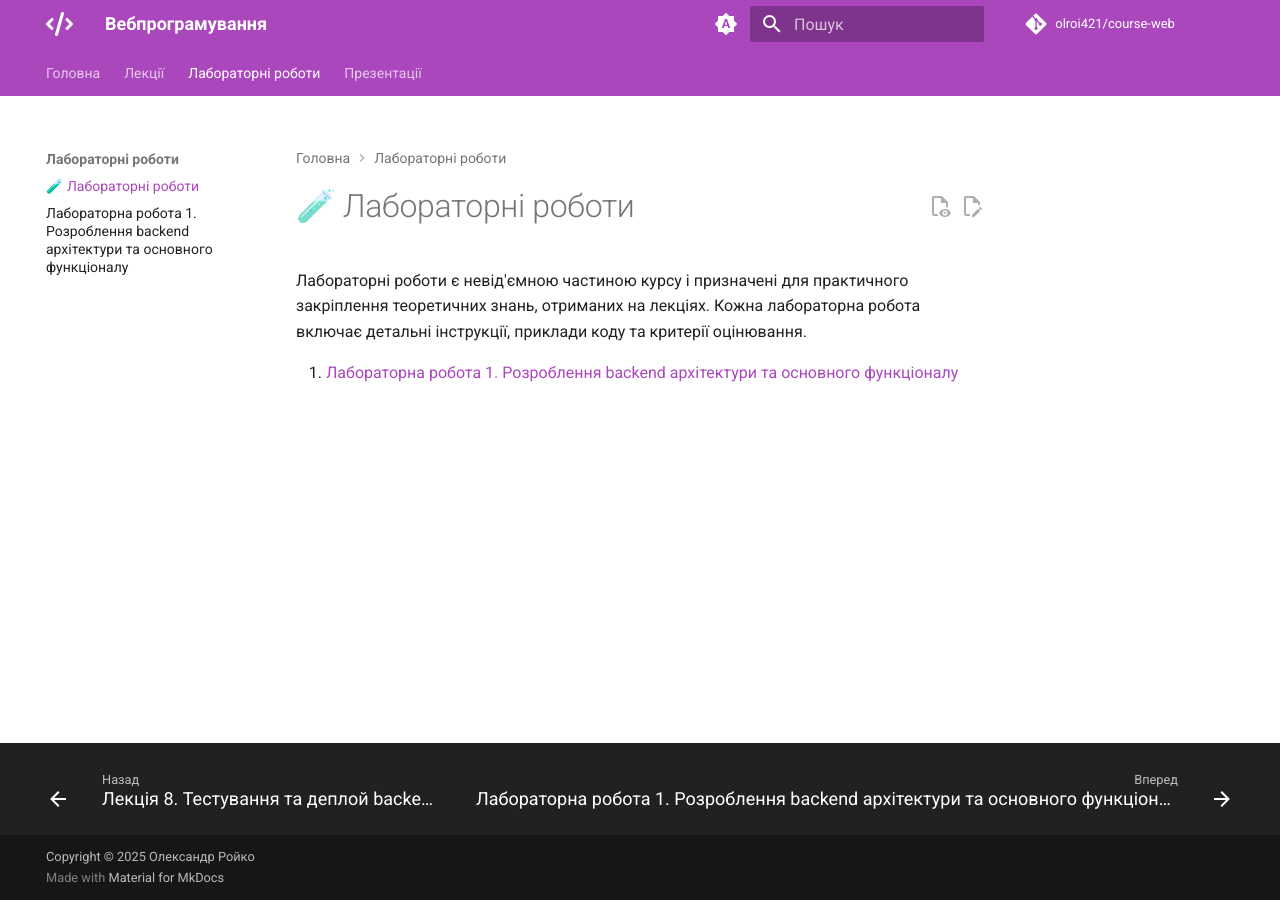
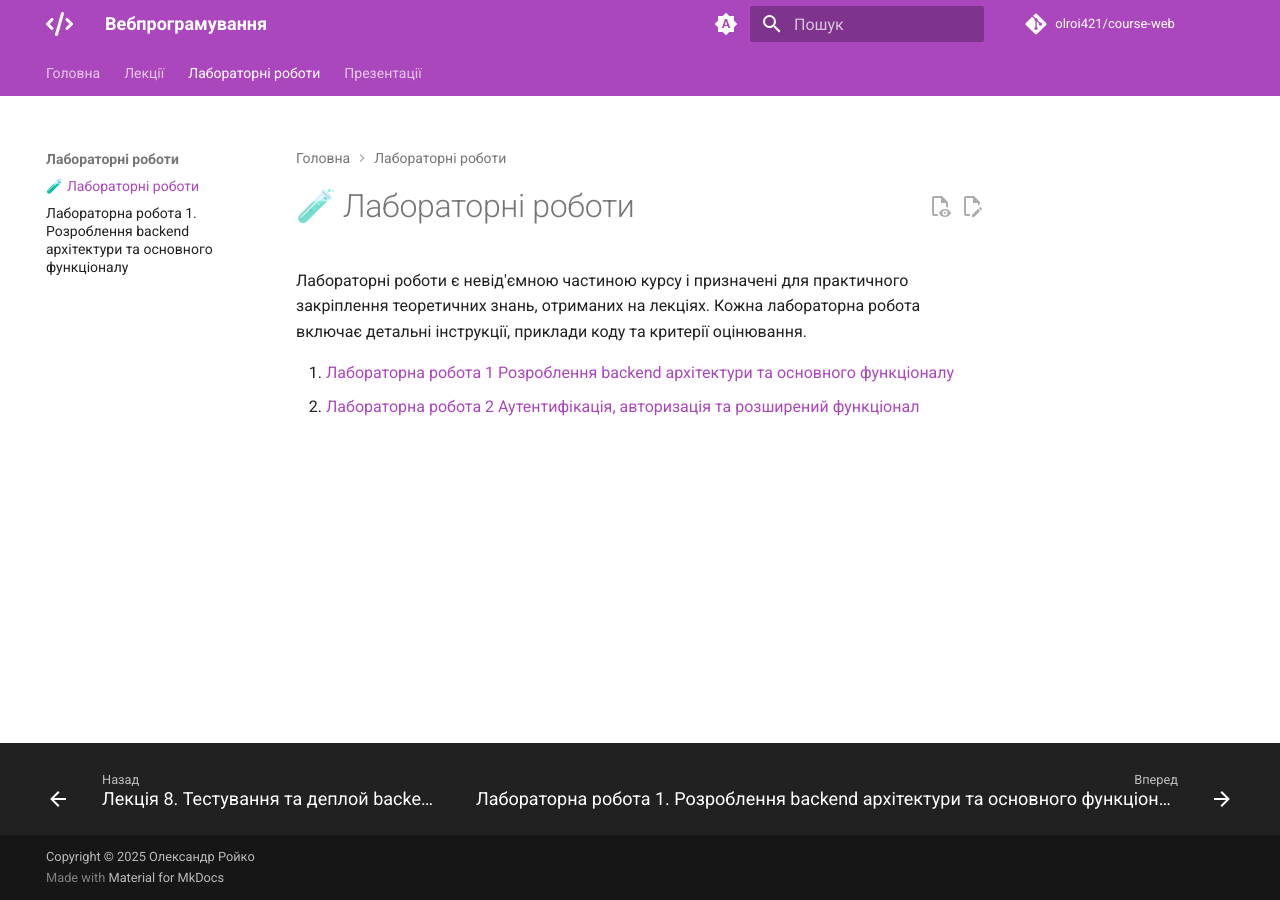
Before and after one commit to olroi421/course-web, an MkDocs documentation site: the page built from docs/labs/index.md, in a window 1280 px wide. Built offline with MkDocs 1.6.1 and Material for MkDocs 9.7.7, drawn with Linux system fonts in a browser that asks for light colours; comment, search, counter and statistics services are not loaded.

Commit message:
Update index.md

```diff
--- a/docs/labs/index.md
+++ b/docs/labs/index.md
@@ -2,4 +2,5 @@
 
 Лабораторні роботи є невід'ємною частиною курсу і призначені для практичного закріплення теоретичних знань, отриманих на лекціях. Кожна лабораторна робота включає детальні інструкції, приклади коду та критерії оцінювання.
 
-1. [Лабораторна робота 1.  Розроблення backend архітектури та основного функціоналу](lab-01.md)
+1. [Лабораторна робота 1 Розроблення backend архітектури та основного функціоналу](lab-01.md)
+2. [Лабораторна робота 2 Аутентифікація, авторизація та розширений функціонал](lab-02.md)
```
